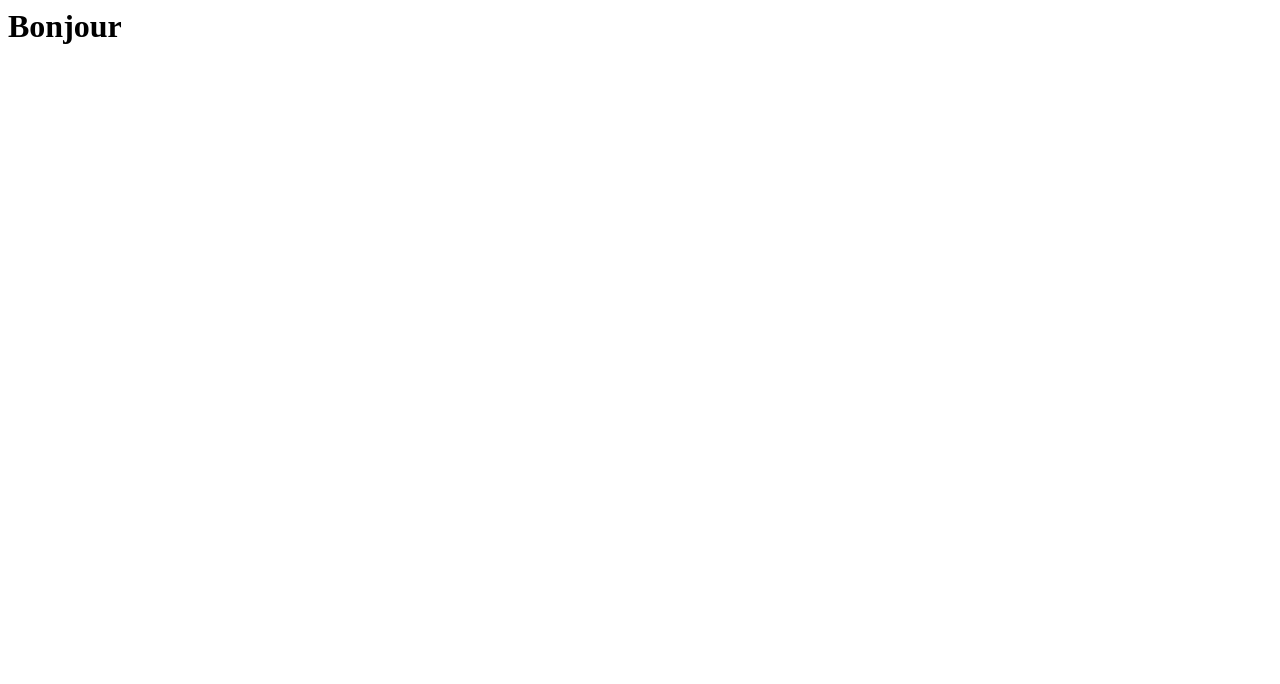
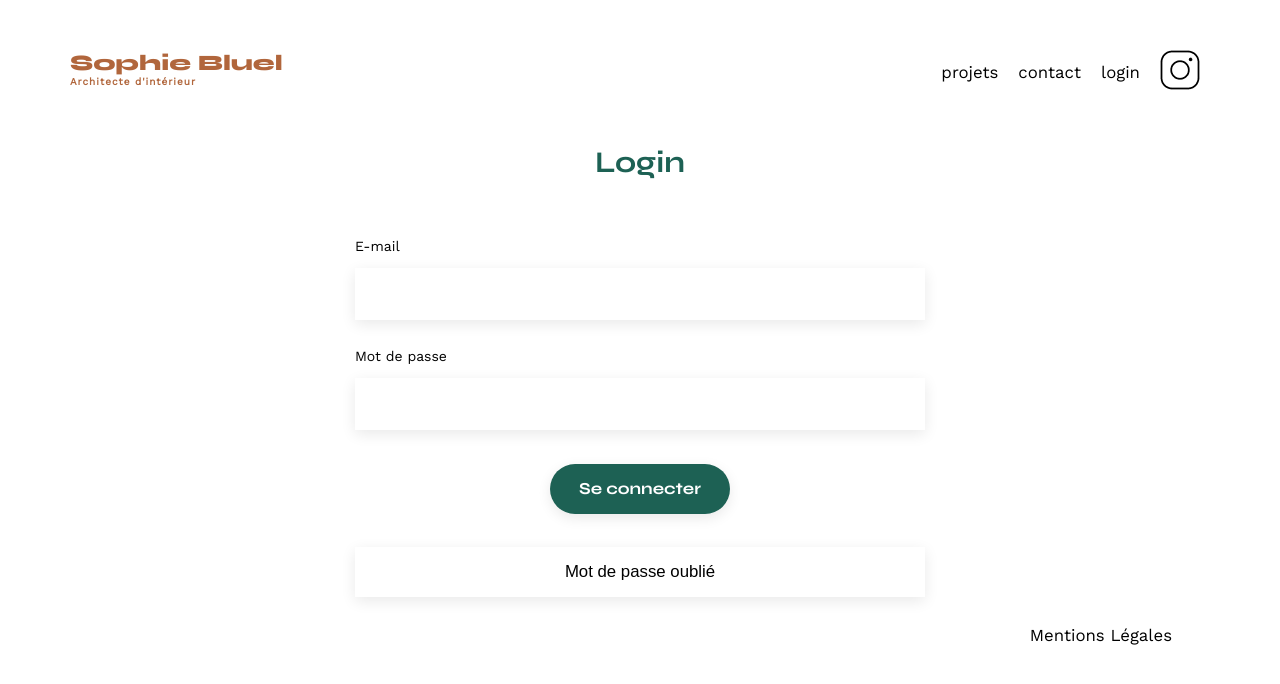
Before and after one commit to Quentin-Vandeperre/https---github.com-Quentin-Vandeperre-portfolio-architecte, a plain HTML site: page FrontEnd/login.html in a window 1280 px wide. Drawn offline with nearby package versions, Linux system fonts and the light colour scheme.

Commit message:
1er test login

```diff
--- /dev/null
+++ b/FrontEnd/assets/login.css
@@ -0,0 +1,108 @@
+html, body, h1, ul{
+	margin: 0;
+	padding: 0;
+	border: 0;
+	font-size: 100%;
+	font: inherit;
+}
+
+body {
+	max-width: 1140px;
+	margin:auto;
+	font-family: 'Work Sans' ;
+	font-size: 14px;
+}
+
+header {
+	display: flex;
+	justify-content: space-between;
+	margin: 50px 0
+}
+
+h1{
+	display: flex;
+	flex-direction: column;
+	font-family: 'Syne';
+	font-size: 22px;
+	font-weight: 800;
+	color: #B1663C
+}
+
+h1 > span {
+	font-family: 'Work Sans';
+	font-size:10px;
+	letter-spacing: 0.1em;
+}
+
+nav ul {
+	display: flex;
+	align-items: center;
+	list-style-type: none;
+
+}
+nav li {
+	padding: 0 10px;
+	font-size: 1.2em;
+}
+
+li:hover {
+	color: #B1663C;
+}
+
+#login {
+	width: 50%;
+margin: auto;
+}
+#login > * {
+	text-align: center;
+
+}
+#login h2{
+	margin-bottom: 20px;
+    font-family: 'Syne';
+	font-weight: 700;
+	font-size: 30px;
+	color: #1D6154
+}
+#login form {
+	text-align: left;
+	margin-top:30px;
+	display: flex;
+	flex-direction: column;
+}
+
+#login input {
+	height: 50px;
+	font-size: 1.2em;
+	border: none;
+	box-shadow: 0px 4px 14px rgba(0, 0, 0, 0.09);
+}
+#login label {
+	margin: 2em 0 1em 0;
+}
+#login textarea {
+	border: none;
+	box-shadow: 0px 4px 14px rgba(0, 0, 0, 0.09);
+}
+
+.submit{
+	font-family: 'Syne';
+	font-weight: 700;
+	color: white;
+	background-color: #1D6154;
+	margin : 2em auto ;
+	width: 180px;
+	text-align: center;
+	border-radius: 60px ;
+}
+
+.passwordForget {
+    background-color: white;
+    box-shadow: none;
+}
+
+footer nav ul {
+	display: flex;
+	justify-content: flex-end;
+	margin: 2em
+}
--- a/FrontEnd/assets/style.css
+++ b/FrontEnd/assets/style.css
@@ -75,7 +75,6 @@ h1 > span {
 	font-family: 'Work Sans';
 	font-size:10px;
 	letter-spacing: 0.1em;
-;
 }
 
 h2{
--- a/FrontEnd/login.html
+++ b/FrontEnd/login.html
@@ -1 +1,44 @@
-<h1>Bonjour</h1>
+<!DOCTYPE html>
+<html lang="fr">
+    <head>
+        <meta charset="UTF-8">
+        <title>Login Sophie Bluel - Architecte d'intérieur</title>
+        <meta name="viewport" content="width=device-width, initial-scale=1.0">
+        <link rel="preconnect" href="https://fonts.googleapis.com">
+        <link rel="preconnect" href="https://fonts.gstatic.com" crossorigin>
+        <link href="https://fonts.googleapis.com/css2?family=Syne:wght@700;800&family=Work+Sans&display=swap" rel="stylesheet">
+        <link rel="stylesheet" href="./assets/login.css">
+    </head>
+    <body>
+        <header>
+            <h1>Sophie Bluel <span>Architecte d'intérieur</span></h1>
+            <nav>
+                <ul>
+                    <li>projets</li>
+                    <li>contact</li>
+                    <li>login</li>
+                    <li><img src="./assets/icons/instagram.png" alt="Instagram"></li>
+                </ul>
+            </nav>
+        </header>
+        <section id="login">
+            <h2>Login</h2>
+            <form action="#" method="post">
+                <label for="email">E-mail</label>
+                <input type="text" name="email" id="email">
+                <label for="password">Mot de passe</label>
+                <input type="password" name="password" autocomplete="on" id="password">
+                <input class="submit" type="submit" value="Se connecter" id="submit">
+                <input class="passwordForget" type="submit" value="Mot de passe oublié">
+            </form>
+        </section>
+        <footer>
+            <nav>
+                <ul>
+                    <li>Mentions Légales</li>
+                </ul>
+            </nav>
+        </footer>
+        <script type="module" src="login.js"></script>
+    </body>
+</html>
--- /dev/null
+++ b/FrontEnd/login.js
@@ -0,0 +1,44 @@
+async function fetch() {
+    let form = document.querySelector("form")
+    form.addEventListener("submit", (event) => {
+        event.preventDefault()                                  // permet d'attendre l'xécution de tout le code
+    const login = {
+        email: document.getElementById("email").value,
+        password: document.getElementById("password").value,
+    }
+    const loginJson = JSON.stringify(login)
+    fetch('http://localhost:5678/api/users/login', {
+        method: "POST",
+        body: loginJson,
+        headers: { "Content-Type": "application/json" },
+    }).then((response)=>console.log(response))
+      .then ((data)=>{
+      console.log(data)
+      })
+    })
+
+}
+
+fetch()
+
+// const enteredEmail = document.getElementById("email").value
+// const enteredPassword = document.getElementById("password").value
+
+// let form = document.querySelector("form")
+//     form.addEventListener("submit", (event) => {
+//     event.preventDefault()
+//     fetch('http://localhost:5678/api/users/login',{
+//         method: "POST",
+//         body : JSON.stringify({
+//             email: enteredEmail,
+//             password: enteredPassword,
+//         }),
+//         headers: {
+//             "Content-Type": "application/json"
+//         },
+//     })
+//     .then((response)=> response.json())
+//     .then ((data)=> {
+//         console.log(data)
+//     } )
+// })
```
Also changed, not shown: FrontEnd/index.html (+1 -1 lines).
